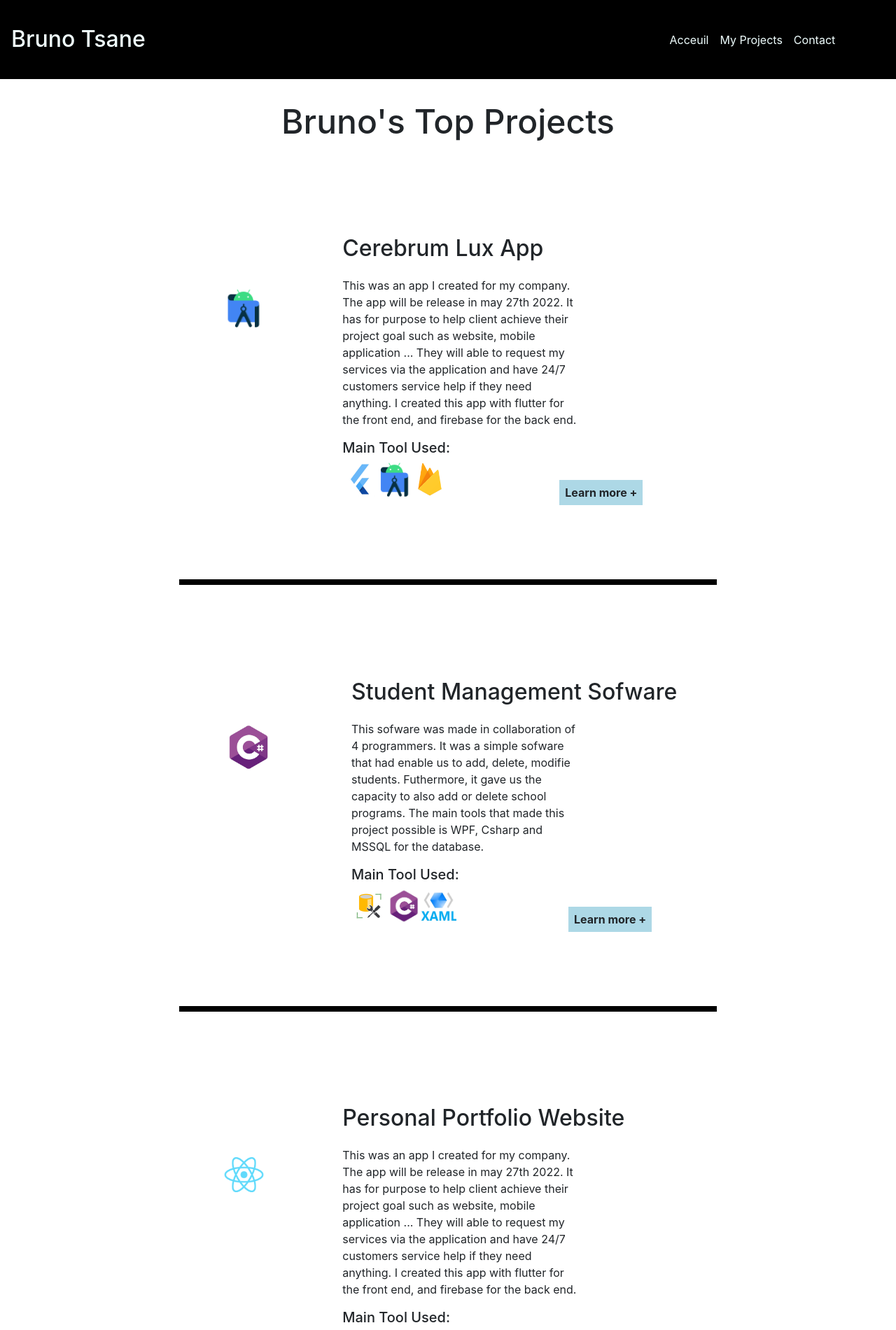
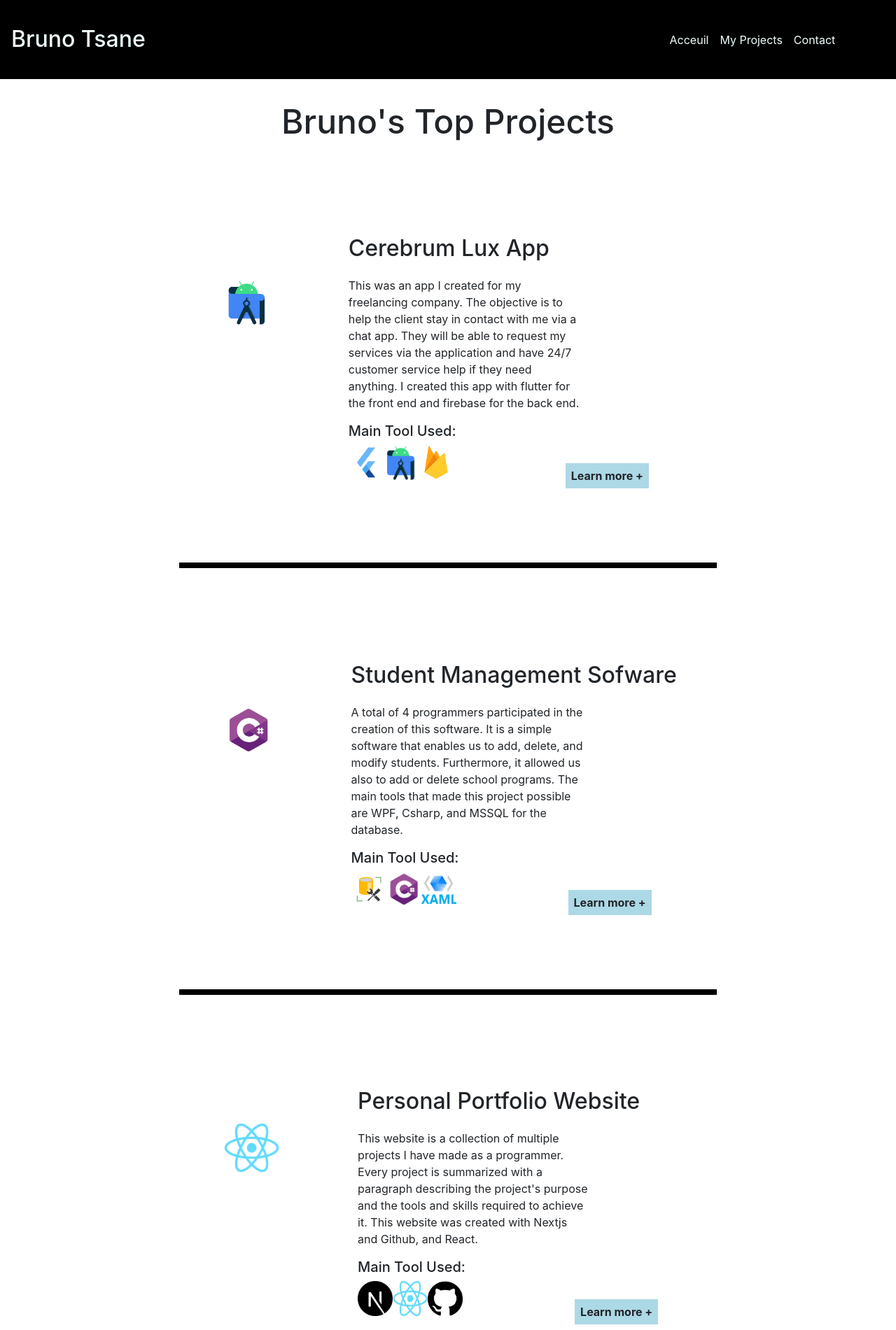
Before and after one commit to dtsane/bruno-cv, a Next.js app: page /myProjects in a window 1280 px wide. Shown: the top 1901 px of the page at 70% size. Built offline with nearby package versions, Linux system fonts and the light colour scheme.

Commit message:
correction of paragraph

```diff
--- a/pages/StudentManagement.jsx
+++ b/pages/StudentManagement.jsx
@@ -18,9 +18,9 @@ export default function StudentManagement(){
         <div className={styles.row}>
         <div className={styles.image}><Image src={imgCsharp} width={400} height={400} alt="Cerebum Lux App"/></div>
             <p>
-            This sofware was made in collaboration of 4 programmers. It was a simple sofware that had enable us
-            to add, delete, modifie students. Futhermore, it gave us the capacity to also add or delete school programs.
-            The main tools that made this project possible is WPF, Csharp and MSSQL for the database.
+            A total of 4 programmers participated in the creation of this software. It is a simple software that enables us
+          to add, delete, and modify students. Furthermore, it allowed us also to add or delete school programs.
+          The main tools that made this project possible are WPF, Csharp, and MSSQL for the database.
         </p>
         </div>
         <div className={styles.divider}></div>
--- a/pages/WebPortfolio.jsx
+++ b/pages/WebPortfolio.jsx
@@ -18,8 +18,10 @@ export default function WebPortfolio(){
         <div className={styles.row}>
         <div className={styles.image}><Image src={imgNext} width={400} height={400} alt="Cerebum Lux App"/></div>
             <p>
-            This website is a collections of multiple project I have made so far as a programmer. It summaize the level
-            of my skills of different computer programming language. This website was made with Nextjs and Github and React.
+            This website is a collection of multiple projects I have made as a programmer.
+            Every project is summarized with a paragraph describing the site's purpose and
+            the tools and skills required to achieve it.
+            This website was created with Nextjs and Github, and React.
         </p>
         </div>
         <div className={styles.divider}></div>
--- a/pages/myProjects.jsx
+++ b/pages/myProjects.jsx
@@ -27,10 +27,11 @@ export default function MyProjects() {
      <div>
        <h1> Cerebrum Lux App</h1>
        <p>
-         This was an app I created for my company. The app will be release in may 27th 2022.
-         It has for purpose to help client achieve their project goal such as website, mobile application ...
-         They will able to request my services via the application and have 24/7 customers service help if they
-         need anything. I created this app with flutter for the front end, and firebase for the back end.
+       This was an app I created for my freelancing company.
+       The objective is to help the client stay in contact with me via a chat app.
+       They will be able to request my services via the application and have 24/7
+       customer service help if they need anything.
+       I created this app with flutter for the front end and firebase for the back end.
        </p>
        <h5> Main Tool Used:</h5>
        <Image src={imgFlutter} alt="flutter" width={50} height={50}/>
@@ -45,9 +46,9 @@ export default function MyProjects() {
      <div>
        <h1>Student Management Sofware</h1>
        <p>
-       This sofware was made in collaboration of 4 programmers. It was a simple sofware that had enable us
-            to add, delete, modifie students. Futhermore, it gave us the capacity to also add or delete school programs.
-            The main tools that made this project possible is WPF, Csharp and MSSQL for the database.
+          A total of 4 programmers participated in the creation of this software. It is a simple software that enables us
+          to add, delete, and modify students. Furthermore, it allowed us also to add or delete school programs.
+          The main tools that made this project possible are WPF, Csharp, and MSSQL for the database.
        </p>
        <h5> Main Tool Used:</h5>
        <Image src={imgSql} alt="MS Sql" width={50} height={50}/>
@@ -62,10 +63,10 @@ export default function MyProjects() {
      <div>
        <h1>Personal Portfolio Website</h1>
        <p>
-        This was an app I created for my company. The app will be release in may 27th 2022.
-         It has for purpose to help client achieve their project goal such as website, mobile application ...
-         They will able to request my services via the application and have 24/7 customers service help if they
-         need anything. I created this app with flutter for the front end, and firebase for the back end.
+          This website is a collection of multiple projects I have made as a programmer.
+          Every project is summarized with a paragraph describing the project's purpose and
+          the tools and skills required to achieve it.
+          This website was created with Nextjs and Github, and React.
        </p>
        <h5> Main Tool Used:</h5>
        <Image src={imgNext} alt="Next Js" width={50} height={50}/>
--- /dev/null
+++ b/serverless.yml
@@ -0,0 +1,4 @@
+nextamplified:
+  component: "@sls-next/serverless-component@3.6.0"
+  inputs:
+    domain: "brunotsane.info"
```
Also changed, not shown: package.json (+5 -4 lines), pages/CerebrumApp.jsx (+5 -4 lines), .serverless/Template.json (added), .serverless/_.json (added), 1 other file (tests, documents, lock files or other folders).
